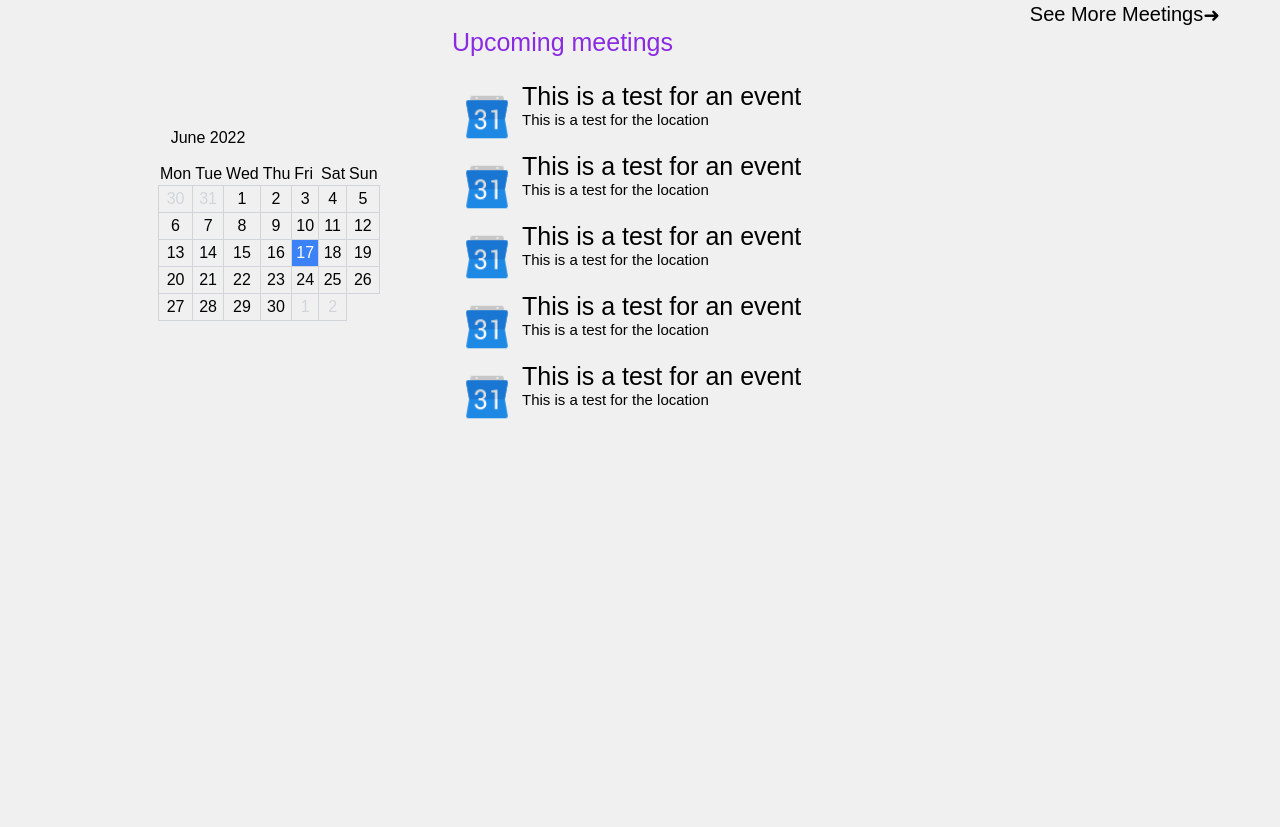
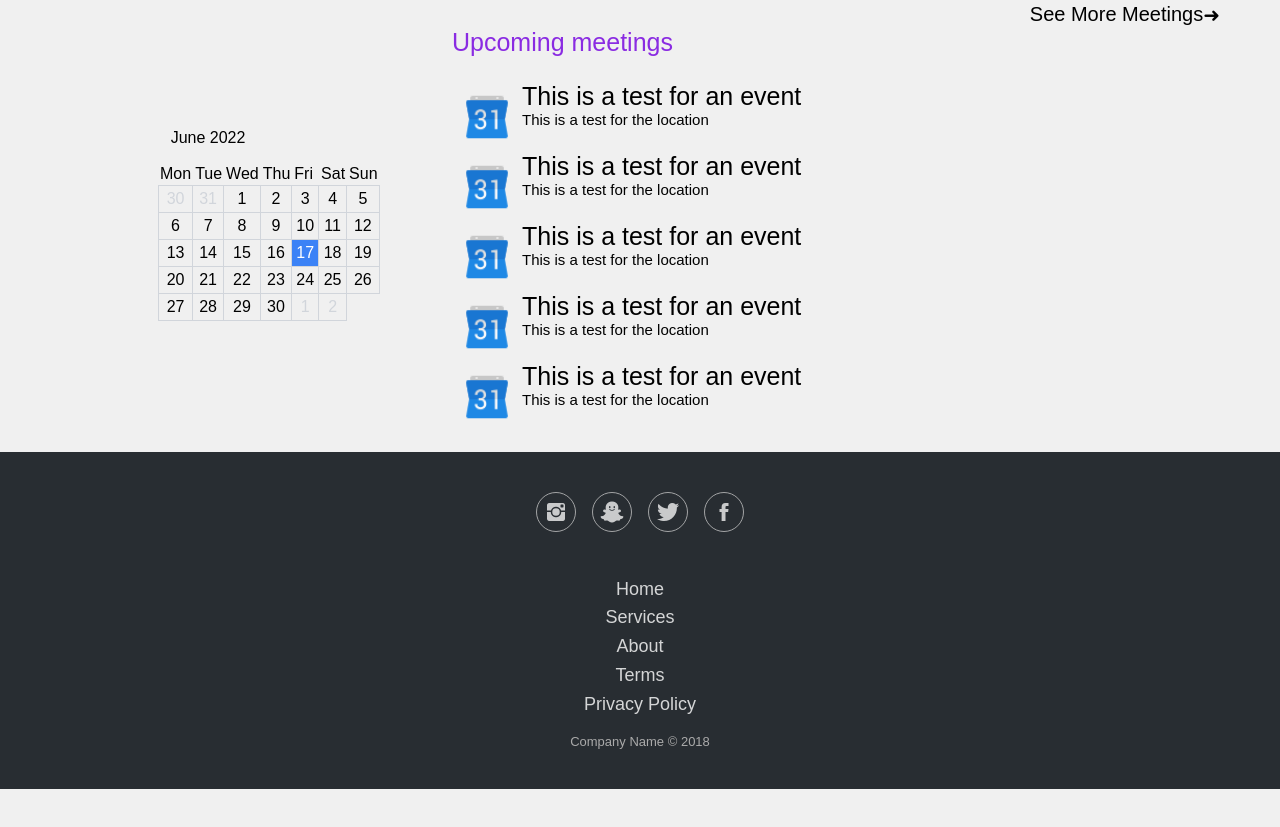
Before and after one commit to brandos94/test-decidem, a plain HTML site: page index.html in a window 1280 px wide. Shown: the part 4062-4889 px from the top of the page. Before the commit the page ends 4564 px from the top, so only its background shows below. Drawn offline with nearby package versions, Linux system fonts and the light colour scheme; files that its build step writes are made by us from their sources.

Commit message:
footer changes

```diff
--- a/index.html
+++ b/index.html
@@ -8,6 +8,11 @@
     <link href='https://css.gg/enter.css' rel='stylesheet'>
     <link href='https://css.gg/danger.css' rel='stylesheet'>
     <link rel="stylesheet" href="https://cdnjs.cloudflare.com/ajax/libs/font-awesome/4.7.0/css/font-awesome.min.css">
+    <!-- extra -->
+    <!-- <link rel="stylesheet" href="https://cdnjs.cloudflare.com/ajax/libs/twitter-bootstrap/4.1.3/css/bootstrap.min.css"> -->
+    <link rel="stylesheet" href="https://cdnjs.cloudflare.com/ajax/libs/ionicons/2.0.1/css/ionicons.min.css">
+    <link rel="stylesheet" href="assets/css/style.css">
+    <!-- extra -->
     <title>Decidim Demo</title>
 
     <link rel="stylesheet" href="style.css" />
@@ -358,5 +363,21 @@
       <div class="links"></div>
       </div>
     </footer> -->
-  </body>
+    <div class="footer-basic">
+      <footer>
+          <div class="social"><a href="#"><i class="icon ion-social-instagram"></i></a><a href="#"><i class="icon ion-social-snapchat"></i></a><a href="#"><i class="icon ion-social-twitter"></i></a><a href="#"><i class="icon ion-social-facebook"></i></a></div>
+          <ul class="list-inline">
+              <li class="list-inline-item"><a href="#">Home</a></li>
+              <li class="list-inline-item"><a href="#">Services</a></li>
+              <li class="list-inline-item"><a href="#">About</a></li>
+              <li class="list-inline-item"><a href="#">Terms</a></li>
+              <li class="list-inline-item"><a href="#">Privacy Policy</a></li>
+          </ul>
+          <p class="copyright">Company Name © 2018</p>
+      </footer>
+  </div>
+  <script src="https://cdnjs.cloudflare.com/ajax/libs/jquery/3.2.1/jquery.min.js"></script>
+  <script src="https://cdnjs.cloudflare.com/ajax/libs/twitter-bootstrap/4.1.3/js/bootstrap.bundle.min.js"></script>
+  <!-- footer -->
+</body>
 </html>
--- a/style.css
+++ b/style.css
@@ -371,7 +371,7 @@ a:not(.btn--remix):visited {
   font-style: normal;
   font-weight: normal;
   font-size: 1.1rem;
-  color: #000;
+  color: #f0f0f0;
   text-decoration: none;
   border-style: none;
 }
@@ -655,6 +655,67 @@ input[type="radio"] {
 .fa-clock-o {
   padding-right: 10px;
 }
+/* footer */
+.footer-basic {
+  padding: 40px 0;
+  background-color: #282d32;
+  color: #ffffff;
+}
+
+.footer-basic ul {
+  padding: 0;
+  list-style: none;
+  text-align: center;
+  font-size: 18px;
+  line-height: 1.6;
+  margin-bottom: 0;
+}
+
+.footer-basic li {
+  padding: 0 10px;
+}
+
+.footer-basic ul a {
+  color: inherit;
+  text-decoration: none;
+  opacity: 0.8;
+}
+
+.footer-basic ul a:hover {
+  opacity: 1;
+}
+
+.footer-basic .social {
+  text-align: center;
+  padding-bottom: 25px;
+}
+
+.footer-basic .social > a {
+  font-size: 24px;
+  width: 40px;
+  height: 40px;
+  line-height: 40px;
+  display: inline-block;
+  text-align: center;
+  border-radius: 50%;
+  border: 1px solid #ccc;
+  margin: 0 8px;
+  color: inherit;
+  opacity: 0.75;
+}
+
+.footer-basic .social > a:hover {
+  opacity: 0.9;
+}
+
+.footer-basic .copyright {
+  margin-top: 15px;
+  text-align: center;
+  font-size: 13px;
+  color: #aaa;
+  margin-bottom: 0;
+}
+/* footer */
 /* Mobile */
 @media (max-width: 640px) {
   .col-2 {
```
